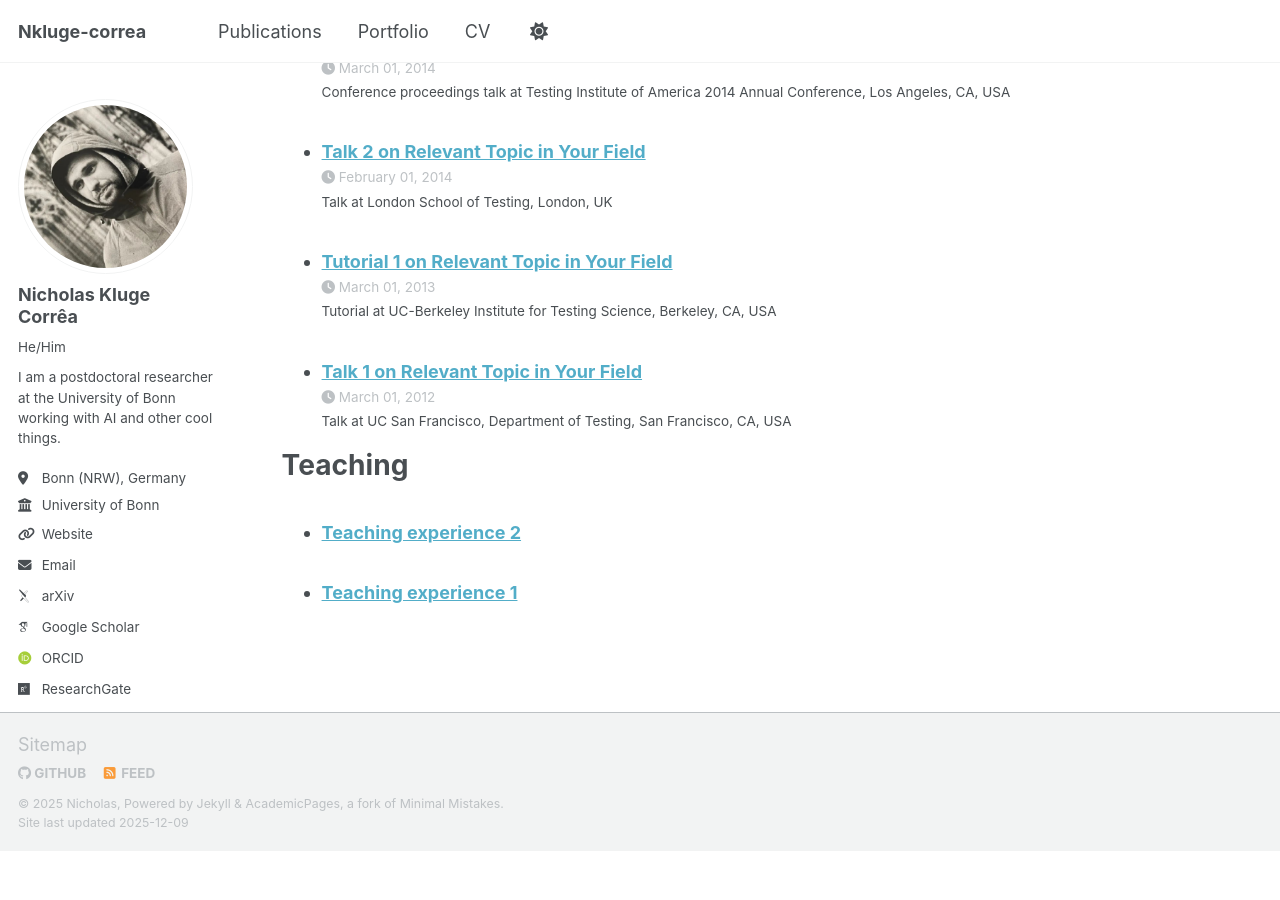
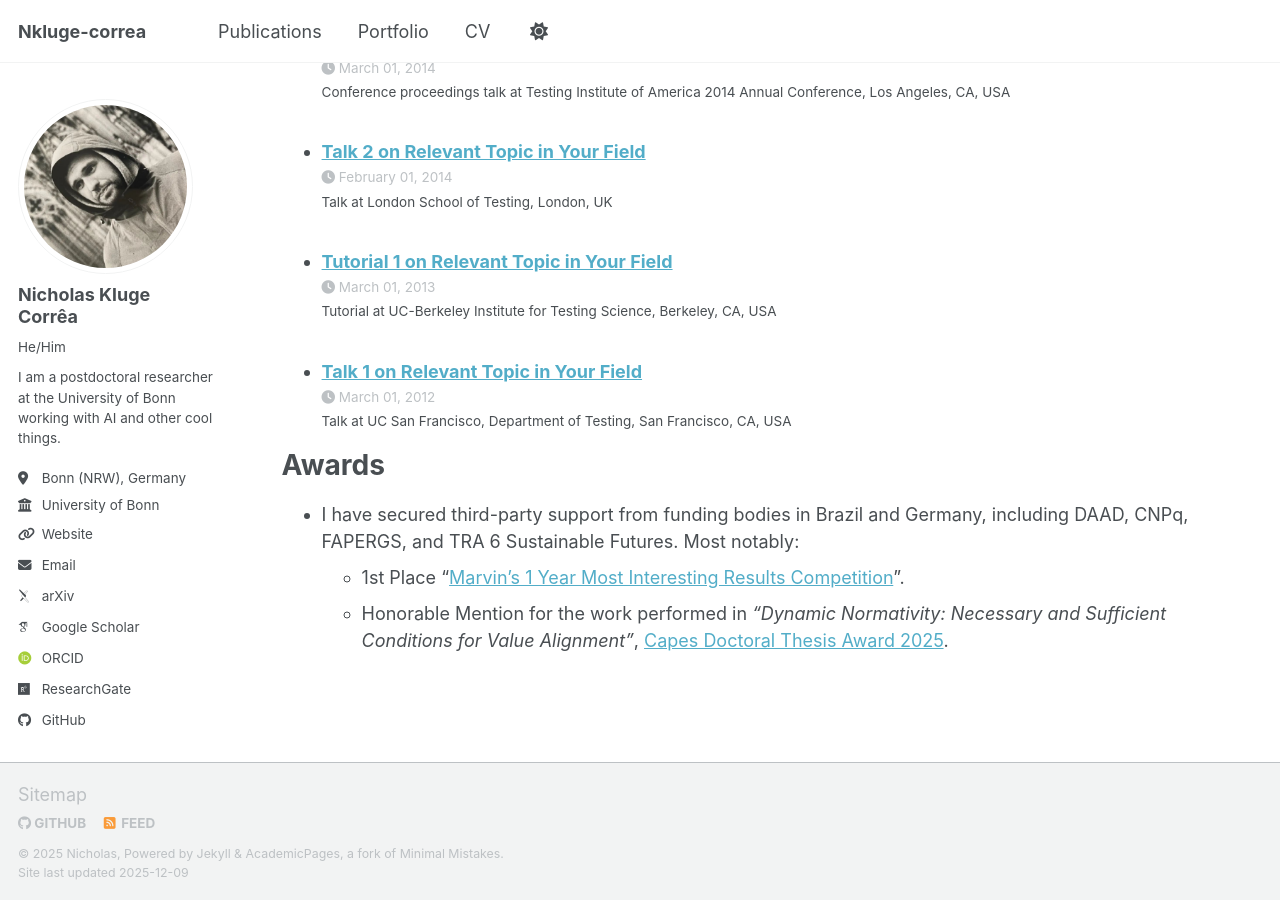
Before and after one commit to Nkluge-correa/hello, a Jekyll site: the page built from _pages/cv.md, in a window 1280 px wide and 900 px high, scrolled down 2256 px. Built offline with Jekyll 4.4.1, drawn with Linux system fonts in a browser that asks for light colours; some web fonts are replaced; a script bundle is joined from its source files by our own code; library files that are not in the unit come from our copies; before the commit the page ends 3106 px from its top, so only the background shows below that.

Commit message:
Update cv.md

```diff
--- a/_pages/cv.md
+++ b/_pages/cv.md
@@ -61,8 +61,8 @@
     {% include archive-single-talk-cv.html  %}
   {% endfor %}</ul>
 
-Teaching
+Awards
 ======
-  <ul>{% for post in site.teaching reversed %}
-    {% include archive-single-cv.html %}
-  {% endfor %}</ul>
+* I have secured third-party support from funding bodies in Brazil and Germany, including DAAD, CNPq, FAPERGS, and TRA 6 Sustainable Futures. Most notably:
+  * 1st Place "[Marvin's 1 Year Most Interesting Results Competition](https://www.cst.uni-bonn.de/en/en_news/tucano-projekt-gewinnt-1-platz-in-der-most-interesting-results-competition)".
+  * Honorable Mention for the work performed in *"Dynamic Normativity: Necessary and Sufficient Conditions for Value Alignment"*, [Capes Doctoral Thesis Award 2025](https://www.gov.br/capes/pt-br/assuntos/premios/premio-capes-de-tese/premio-capes-de-tese-documentos-relacionados).
```
